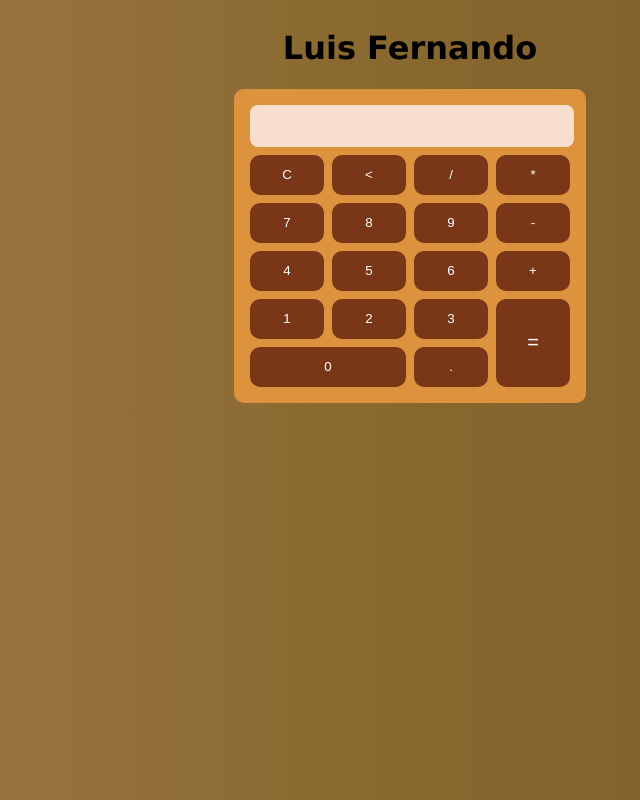
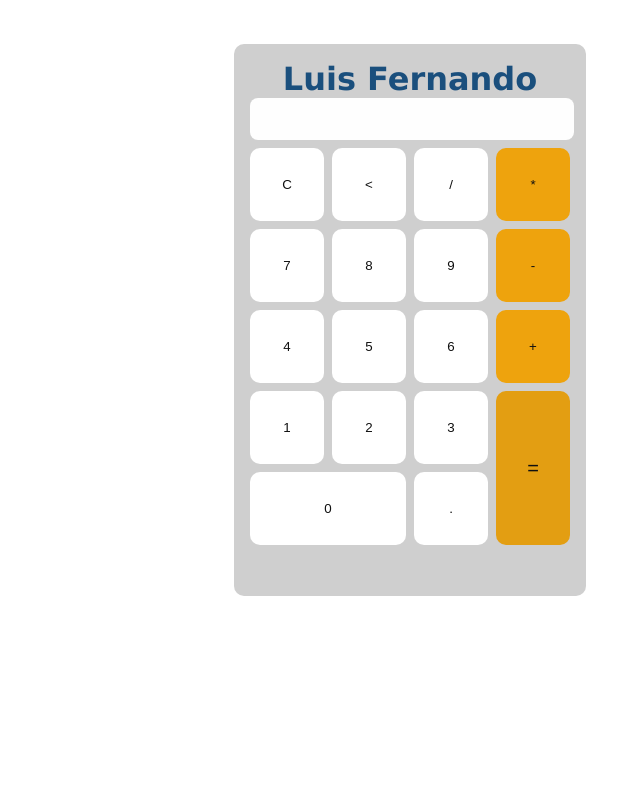
Before and after one commit to fernandoask8/Calculator, a plain HTML site: page index.html in a window 1280 px wide. Shown: the whole page, without its empty margins (230-870 px from the left). Drawn offline with Linux system fonts and the light colour scheme.

Commit message:
Mudança de estilo

```diff
--- a/index.html
+++ b/index.html
@@ -7,22 +7,23 @@
     <link rel="stylesheet" href="style.css">
 </head>
 <body>
-    <h1>Luis Fernando</h1>
+    <br><br>
     <div class="calculator">
+        <h1>Luis Fernando</h1>
         <input type="text" id="display" >
         <div class="botao">
             <button onclick="ApagarNoDisplay(value)">C</button>
             <button onclick="ApagarUmDisplay(value)">&lt;</button>
             <button onclick="InserirNoDisplay('/')">/</button>
-            <button onclick="InserirNoDisplay('*')" >*</button>
+            <button class ="operador" onclick="InserirNoDisplay('*')" >*</button>
             <button onclick="InserirNoDisplay('7')">7</button>
             <button onclick="InserirNoDisplay('8')">8</button>
             <button onclick="InserirNoDisplay('9')">9</button>
-            <button onclick="InserirNoDisplay('-')">-</button>
+            <button class ="operador" onclick="InserirNoDisplay('-')">-</button>
             <button onclick="InserirNoDisplay('4')">4</button>
             <button onclick="InserirNoDisplay('5')">5</button>
             <button onclick="InserirNoDisplay('6')">6</button>
-            <button onclick="InserirNoDisplay('+')">+</button>
+            <button class ="operador" onclick="InserirNoDisplay('+')">+</button>
             <button onclick="InserirNoDisplay('1')">1</button>
             <button onclick="InserirNoDisplay('2')">2</button>
             <button onclick="InserirNoDisplay('3')">3</button>
--- a/style.css
+++ b/style.css
@@ -1,29 +1,42 @@
 body{display:flex;
     justify-content: center;
     align-items: center;
-    background: linear-gradient(90deg,rgb(158, 120, 73) 0%, rgb(136, 104, 46) 50%, rgb(122, 89, 48) 100%);
+    background-image: white;
      flex-direction: column;
 }
 
 .calculator{
     align-items: center;
-    background-color: rgb(221, 147, 62);
+    background-color: rgb(207, 207, 207);
     padding: 16px;
     border-radius: 10px;
     border:none;
     width: 40vh;
+    height: 65vh;
 }
+.operador{
+    background-color: rgb(238, 163, 13);
+}
+.operador:hover{
+    background-color: rgb(245, 245, 245);
+    color: rgb(10, 10, 10);
+}
+
 input{
     border-radius:8px;
     border:none;
     margin-bottom: 8px;
     width:100%;
-    background-color: rgb(248, 222, 205);
+    background-color: rgb(254, 254, 254);
     height: 5vh;
     font-size: 3vh;
     text-align: right;
 }
 h1{
+    color:rgb(26, 79, 125);
+    display:flex;
+    justify-content: center;
+    margin: 0;
     font-family: 'Lucida Sans', 'Lucida Sans Regular', 'Lucida Grande', 'Lucida Sans Unicode', Geneva, Verdana, sans-serif;
 }
 .botao{
@@ -39,13 +52,14 @@ h1{
 }
 button{
     border:none;
-    background-color:  rgb(121, 55, 24);
-    height:40px;
+    background-color:  rgb(255, 255, 255);
+    height:73px;
     border-radius: 10px;;
-    color: rgb(255, 255, 255);
+    color: rgb(16, 16, 16);
+
 }
 button:hover{
-    background-color: rgb(248, 222, 188);
+    background-color: rgb(185, 184, 184);
       cursor:pointer;
     transition: .4s;
     color: rgb(10, 10, 10);
@@ -55,7 +69,8 @@ grid-column: 4;
 grid-row:4 / 6;
 height: 100%;
 align-items: center;
-font-size:20px
+font-size:20px;
+background-color:rgb(227, 158, 18);
 
 }
 .zero{
```
Also changed, not shown: image/calculadora.png.
